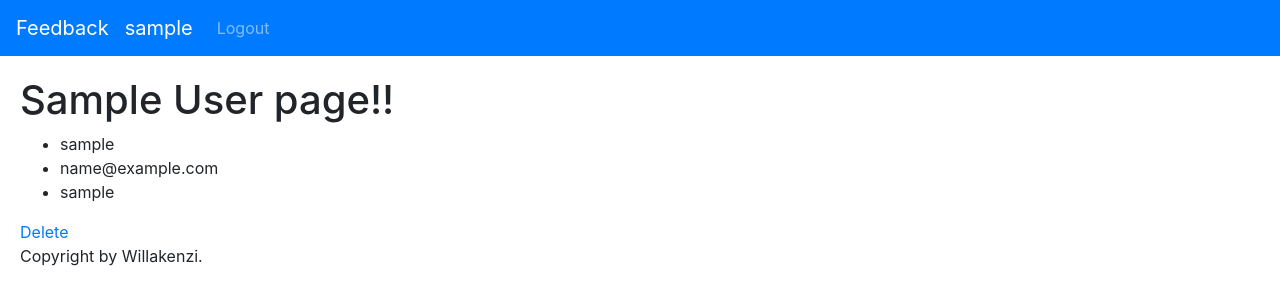
After one commit to berolso/feedback, a Flask app: a page that uses templates/base.html in a window 1280 px wide. The commit adds this page. Shown: the top 305 px of the page. Run offline with Flask 2, Linux system fonts and the light colour scheme; the visitor is signed in with stand-in values (Sample User, id 1); data comes from the database, SQL or seed files in the repository; some libraries are stand-ins or nearby versions.

Commit message:
delete and new user error handling

```diff
--- a/app.py
+++ b/app.py
@@ -4,6 +4,9 @@ from flask import Flask, request, jsonify, render_template, redirect, session, f
 from models import db, connect_db, User
 from sqlalchemy import func
 from forms import NewUserForm, LoginUserForm
+from werkzeug.exceptions import Unauthorized
+from sqlalchemy.exc import IntegrityError
+import inspect
 
 
 app = Flask(__name__)
@@ -50,11 +53,17 @@ def register_new():
     # create new user
     user = User.register(un,pwd,eml,fn,ln)
     db.session.add(user)
-    db.session.commit()
+    # check for duplicate entry
+    try:
+      db.session.commit()
+    except IntegrityError as e:
+      # print(inspect.getmembers(e.orig.diag))
+      flash(e.orig.diag.message_detail)
+      return redirect('/register')
     # add new user to current session
     session['username'] = user.username
-    print('user added: ', user)
-    return redirect('/secret')
+    flash('new user added')
+    return redirect(f'/users/{user.username}')
   # if get or not valid post
   else:
     return render_template('new_user.html', form=form)
@@ -73,21 +82,37 @@ def login_user():
     if user:
       session['username'] = user.username
       flash(f'logged in as {user.username}')
-      return redirect('/secret')
+      return redirect(f'/users/{user.username}')
     else:
       form.username.errors = ['Incorrect Username or Password']
   return render_template('/login.html',form=form)
 
 @app.route('/logout')
 def logout_user():
-  session.pop('username')
+  session.pop("username")
   flash('you have logged out')
   return redirect('/login')
 
-@app.route('/secret')
-def secret_route():
+@app.route('/users/<username>')
+def user_route(username):
+  '''show user page'''
   if 'username' not in session:
+    raise Unauthorized()
     flash('you must be logged in!')
     return redirect('/login')
   else:
-    return render_template('/secret.html')
+    user = User.query.filter_by(username=username).first()
+    return render_template('/user.html',user=user)
+
+@app.route('/users/<username>/delete')
+def delete_user(username):
+  '''delete user'''
+  if "username" not in session or username != session['username']:
+    raise Unauthorized()
+    flash('you must be logged in!')
+    return redirect(f'/users/{username}')
+  user = User.query.filter_by(username=username).first()
+  db.session.delete(user)
+  db.session.commit()
+  session.pop('username')
+  return redirect('/login')
--- a/models.py
+++ b/models.py
@@ -1,4 +1,5 @@
 from flask_sqlalchemy import SQLAlchemy
+
 from flask_bcrypt import Bcrypt
 
 db = SQLAlchemy()
@@ -35,8 +36,9 @@ class User(db.Model):
     hashed_utf8 = hashed.decode("utf8")
 
     # return instance of user w/username and hashed pwd
-    print()
-    return cls(username=username, password=hashed_utf8,email=email,first_name=first_name,last_name=last_name)
+    user = cls(username=username, password=hashed_utf8,email=email,first_name=first_name,last_name=last_name)
+
+    return user
 
   @classmethod
   def authenticate(cls, username, pwd):
--- a/templates/base.html
+++ b/templates/base.html
@@ -23,6 +23,20 @@
       >
         <span class="navbar-toggler-icon"></span>
       </button>
+      <div class="collapse navbar-collapse" id="navbarSupportedContent">
+        <ul class="navbar-nav mr-auto">
+          <li class="nav-item">
+            {% if 'username' in session %}
+            <li class="nav-item">
+              <a class="navbar-brand disabled" aria-disabled="true">{{session['username']}}</a>
+            </li>
+            <a class="nav-link" href="/logout">Logout</a>
+            {% else %}
+            <a class="nav-link" href="/login">Login</a>
+          </li>
+          {% endif %}
+        </ul>
+      </div>
     </nav>
 
     {% for category, msg in get_flashed_messages(with_categories=true) %}
--- a/templates/index.html
+++ /dev/null
@@ -1,5 +0,0 @@
-{% extends 'base.html' %} {% block title %}Home{% endblock %} {% block content
-%}
-<h1>Feedback</h1>
-
-{% endblock %}
--- a/templates/login.html
+++ b/templates/login.html
@@ -1,4 +1,4 @@
-{% extends 'base.html' %} {% block title %}Home{% endblock %} {% block content
+{% extends 'base.html' %} {% block title %}Login{% endblock %} {% block content
 %}
 <h1>Feedback</h1>
 {%include 'login_form.html'%} {% endblock %}
--- a/templates/new_user.html
+++ b/templates/new_user.html
@@ -1,4 +1,4 @@
-{% extends 'base.html' %} {% block title %}Home{% endblock %} {% block content
-%}
+{% extends 'base.html' %} {% block title %}New User{% endblock %} {% block
+content %}
 <h1>Feedback</h1>
 {%include 'new_user_form.html'%} {% endblock %}
--- a/templates/secret.html
+++ /dev/null
@@ -1,6 +0,0 @@
-{% extends 'base.html' %}{% block title %}SECRET{% endblock %} {%
-block content %}
-
-<h1>This is a secret page!!</h1>
-
-{% endblock %}
--- /dev/null
+++ b/templates/user.html
@@ -0,0 +1,12 @@
+{% extends 'base.html' %}{% block title %}{{user.username}}{% endblock %} {%
+block content %}
+
+<h1>{{user.full_name}} page!!</h1>
+<ul>
+  <li>{{user.username}}</li>
+  <li>{{user.email}}</li>
+  <li>{{user.password}}</li>
+</ul>
+<a href="/users/{{user.username}}/delete" method="POST">Delete</a>
+
+{% endblock %}
```
